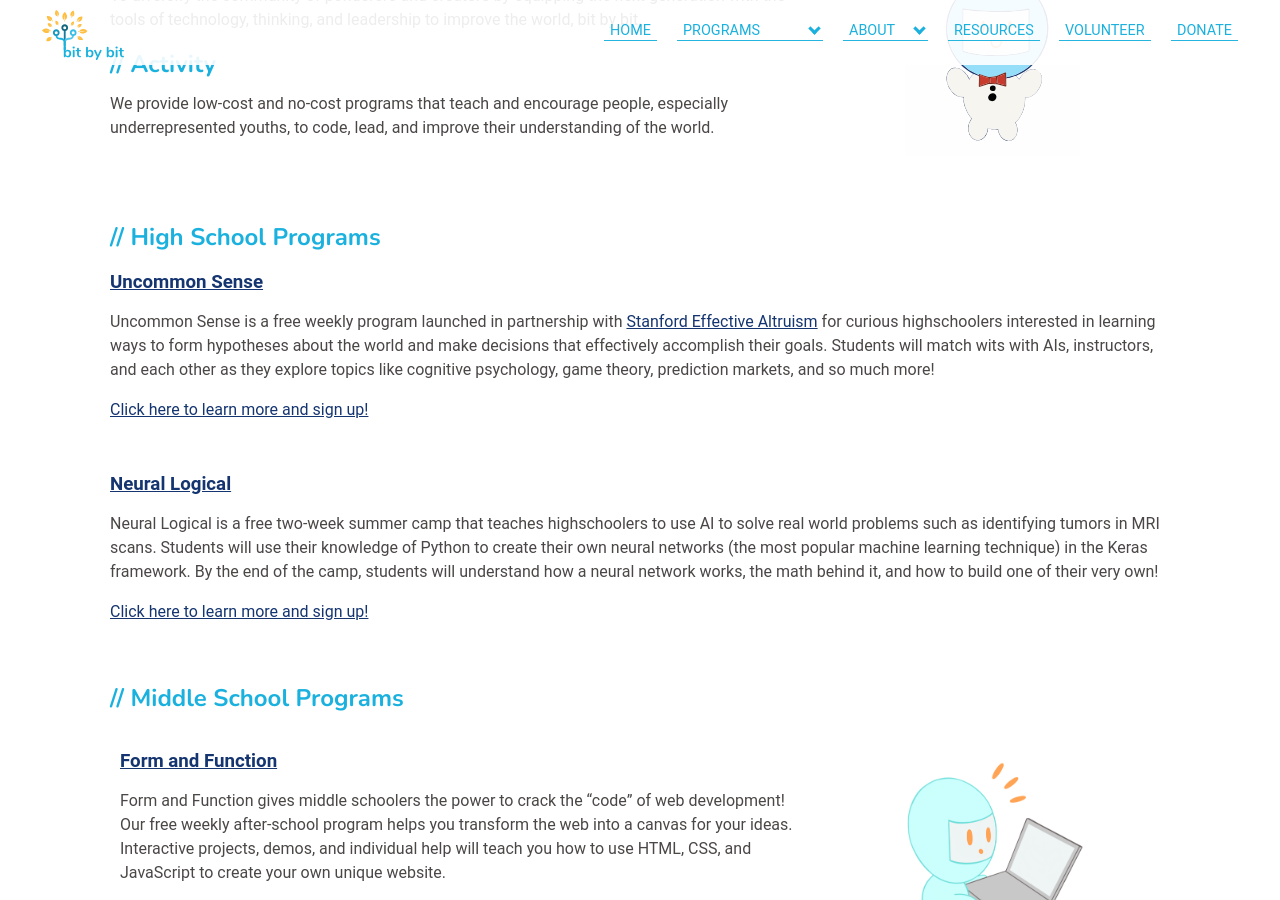
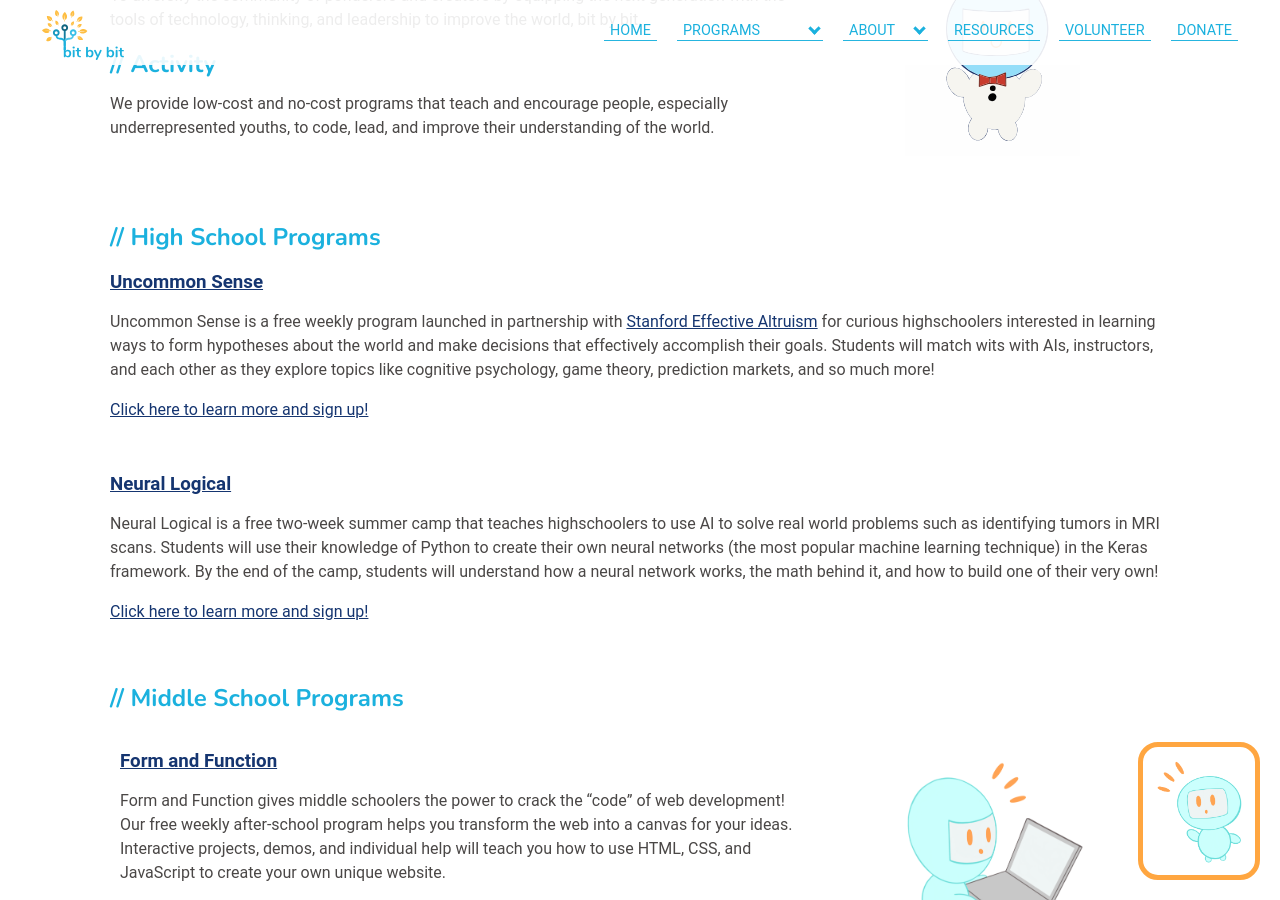
Before and after one commit to bit-by-bit-coding/bxb-website, a Jekyll site: the page built from index.html, in a window 1280 px wide and 900 px high, scrolled down 482 px. Built offline with Jekyll 4.4.1, drawn with Linux system fonts in a browser that asks for light colours; nearby versions of some CDN libraries; some web fonts are replaced.

Commit message:
bring back alert bit by bot

```diff
--- a/_layouts/default.html
+++ b/_layouts/default.html
@@ -43,9 +43,9 @@
 		{{ content }}
 	</div>
 
-	<!-- <div id="alert">
+	<div id="alert">
 		<img id="alertbot" src="imgs/alertbot.PNG">
-	</div> -->
+	</div>
 
 	<!--Footer-->
 	{% include footer.html %}
--- a/styles/style.scss
+++ b/styles/style.scss
@@ -494,41 +494,41 @@ nav #nav-ul {
 }
 // /menu
 
-// #alert:hover::before {
-//     transform: scaleX(1);
-// }
+#alert:hover::before {
+    transform: scaleX(1);
+}
 
-// #alertbot {
-//     height: 12vh;
-//     border-radius: 20px;
-//     border: 5px solid $accentorange;
-//     position: fixed;
-//     bottom: 20px;
-//     right: 20px;
-//     padding: 10px;
-//     background-color: #fff;
-// }
+#alertbot {
+    height: 12vh;
+    border-radius: 20px;
+    border: 5px solid $accentorange;
+    position: fixed;
+    bottom: 20px;
+    right: 20px;
+    padding: 10px;
+    background-color: #fff;
+}
 
-// #alert:hover > #alert-info {
-//     display: block;
-// }
+#alert:hover > #alert-info {
+    display: block;
+}
 
-// #alert::before {
-//     content: "Bit by Bit will be closed for winter break from Dec. 21 to Jan. 1.";
-//     display: block;
-//     position: fixed;
-//     bottom: 20px;
-//     right: 65px;
-//     background: #fff;
-//     border: 5px solid $accentorange;
-//     transform: scaleX(0);
-//     height: 12vh;
-//     width: calc(30% + 100px);
-//     transition: 0.5s ease-in-out;
-//     transform-origin: right;
-//     border-radius: 20px;
-//     padding: 10px 90px 10px 10px;
-// }
+#alert::before {
+    content: "Bit by Bit will be closed for spring break from Mar. 14 to Mar. 20.";
+    display: block;
+    position: fixed;
+    bottom: 20px;
+    right: 65px;
+    background: #fff;
+    border: 5px solid $accentorange;
+    transform: scaleX(0);
+    height: 12vh;
+    width: calc(30% + 100px);
+    transition: 0.5s ease-in-out;
+    transform-origin: right;
+    border-radius: 20px;
+    padding: 10px 90px 10px 10px;
+}
 
 #navlogo {
     height: 50px;
```
